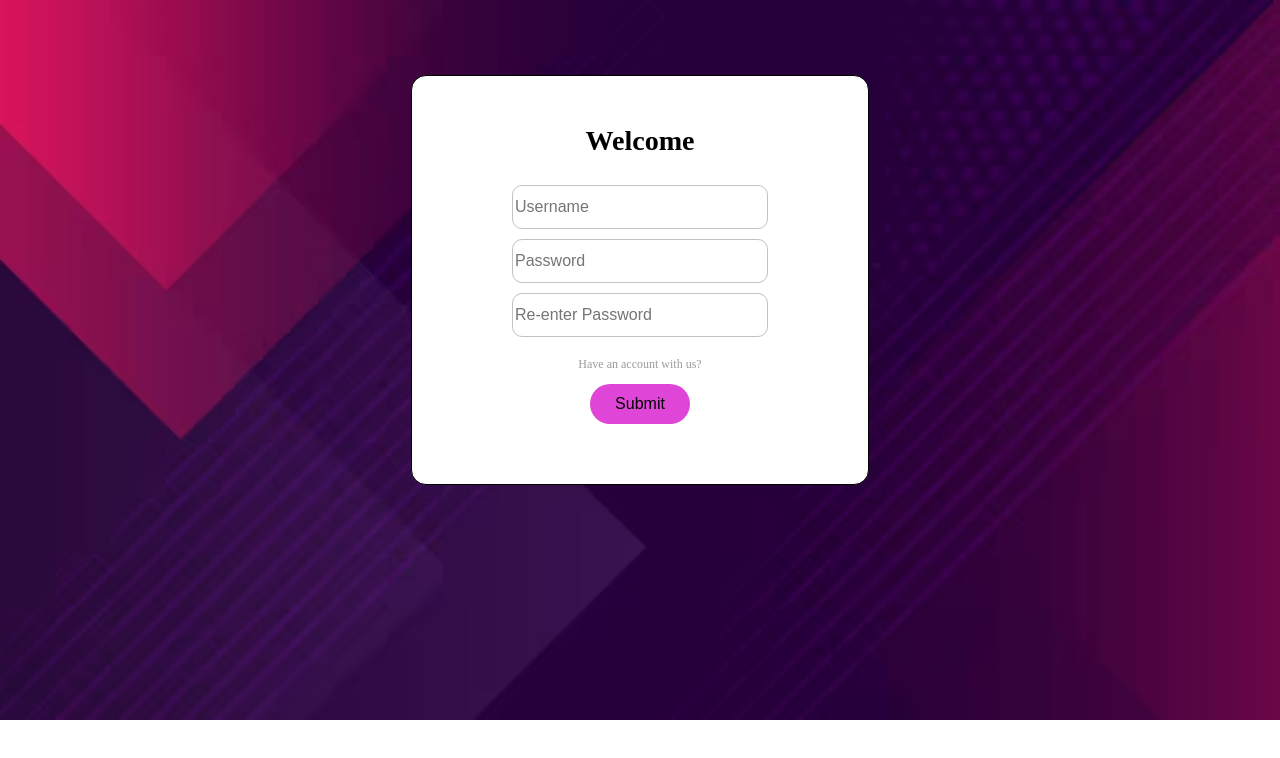
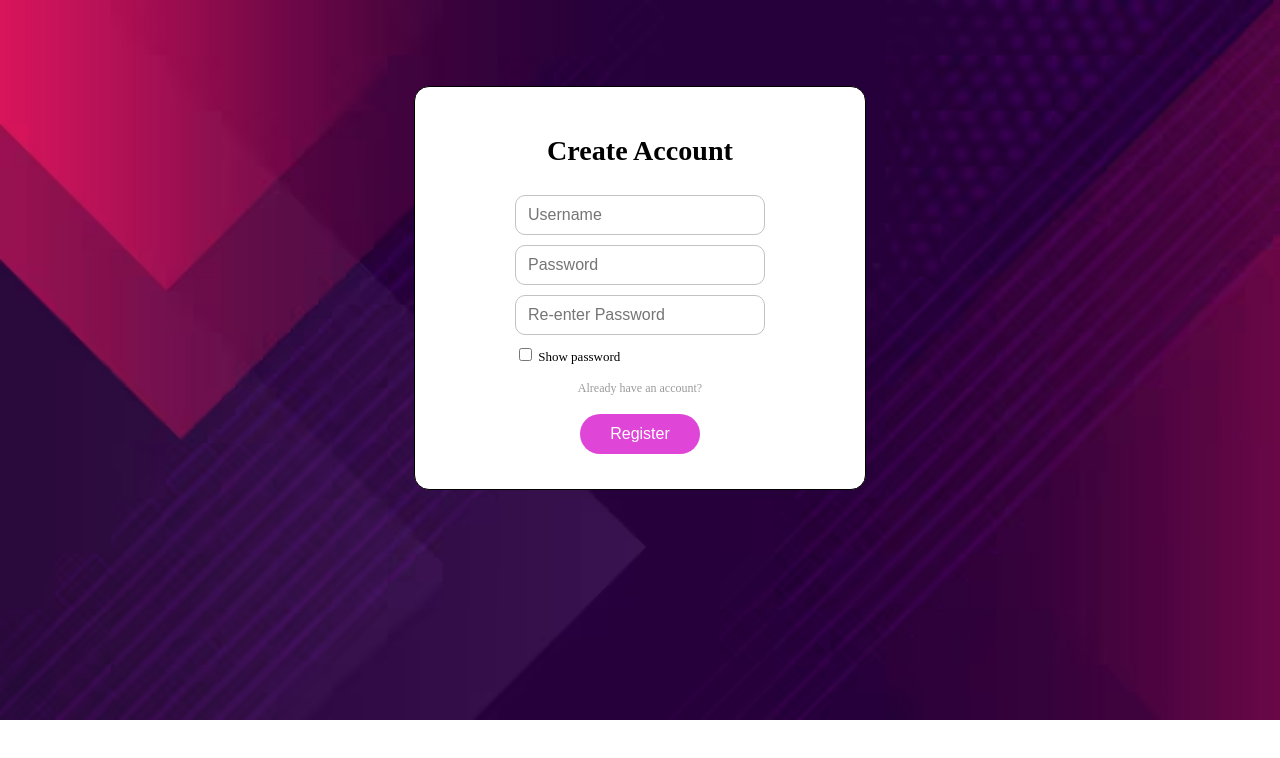
Before and after one commit to GoodNews-11/CS321-Calendar-Project, a plain HTML site: page client/register.html in a window 1280 px wide. Drawn offline with Linux system fonts and the light colour scheme.

Commit message:
Add files via upload

```diff
--- a/client/register.html
+++ b/client/register.html
@@ -1,25 +1,79 @@
 <!DOCTYPE html>
 <html>
 <head>
-        <title>Calendar</title>
+    <meta charset="UTF-8">
+    <title>Calendar - Register</title>
     <link rel="stylesheet" href="style-register.css">
 </head>
 <body>
-        <div class="register-box">
-            <h3>Welcome</h3>
-            <div class="register-input">
-                <input type="text" class="mytext" placeholder="Username">
+
+<div class="login-box">
+    <h3>Create Account</h3>
+
+    <form id="registerForm">
+
+        <div class="login-input">
+            <input type="text" id="regUsername" class="mytext" placeholder="Username" required>
         </div>
-            <div class="register-input">
-                <input type="text" class="mytext" placeholder="Password">
+
+        <div class="login-input">
+            <input type="password" id="regPassword" class="mytext" placeholder="Password" required>
         </div>
-            <div class="register-input">
-                <input type="text" class="mytext" placeholder="Re-enter Password">
+
+        <div class="login-input">
+            <input type="password" id="regConfirm" class="mytext" placeholder="Re-enter Password" required>
         </div>
-            <div>
-                <a href="login.html">Have an account with us?</a>
+
+        <div class="show-password-row">
+            <label>
+                <input type="checkbox" id="showRegisterPassword">
+                Show password
+            </label>
         </div>
-            <button>Submit</button>
+
+        <a href="login.html" class="login-box-account create-link">
+            Already have an account?
+        </a>
+
+        <button type="submit" class="auth-submit-btn">Register</button>
+    </form>
 </div>
+
+<script>
+const regPassword = document.getElementById("regPassword");
+const regConfirm = document.getElementById("regConfirm");
+const showRegisterPassword = document.getElementById("showRegisterPassword");
+
+showRegisterPassword.addEventListener("change", function () {
+    const type = this.checked ? "text" : "password";
+    regPassword.type = type;
+    regConfirm.type = type;
+});
+
+document.getElementById("registerForm").addEventListener("submit", function(e) {
+    e.preventDefault();
+
+    const username = document.getElementById("regUsername").value.trim();
+    const password = regPassword.value;
+    const confirm = regConfirm.value;
+
+    if (password !== confirm) {
+        alert("Passwords do not match!");
+        return;
+    }
+
+    const user = {
+        username,
+        password,
+        maskedPassword: "*".repeat(password.length),
+        createdAt: new Date().toISOString()
+    };
+
+    localStorage.setItem("currentCustomer", JSON.stringify(user));
+
+    window.location.href = "index.html";
+});
+</script>
+
 </body>
 </html>
--- a/client/style-register.css
+++ b/client/style-register.css
@@ -2,34 +2,23 @@ body{
     display: flex;
     justify-content: center;
     align-items: center;
-    margin-top:0px;
     height: 70vh;
     background-image: url('background.png');
     background-size: cover;
     background-repeat: no-repeat;
-    background-position: fixed;
 }
 
-.register-box{
+/* SAME BOX STYLE AS LOGIN */
+.login-box{
     background-color: white;
     text-align: center;
     border: 1px solid black;
-    padding-top: 20px;
-    padding-bottom: 60px;
-    padding-left: 100px;
-    padding-right: 100px;
+    padding: 20px 100px 35px;
     border-radius: 15px;
     font-size: 24px;
 }
 
-a:link, a:visited, a:hover, a:active {
-    text-decoration: none;
-    font-size: 12px;
-    color: rgb(156, 155, 155);
-    margin-bottom: 10px;
-}
-
-.register-input{
+.login-input{
     margin-bottom: 10px;
 }
 
@@ -39,15 +28,32 @@ a:link, a:visited, a:hover, a:active {
     font-size: 16px;
     border-radius: 10px;
     border: 1px solid rgb(194, 194, 194);
+    padding: 0 12px;
+    box-sizing: border-box;
 }
 
-button{
-    margin-top: 10px;
+.show-password-row{
+    text-align: left;
+    font-size: 13px;
+    margin: 8px 0 16px 0;
+}
+
+.auth-submit-btn{
+    margin-top: 18px;
     cursor: pointer;
     font-size: 16px;
-    width: 100px;
+    width: 120px;
     height: 40px;
     border-radius: 20px;
     background-color: rgb(223, 70, 215);
     border: none;
+    color: white;
 }
+
+a{
+    display: block;
+    font-size: 12px;
+    color: rgb(156, 155, 155);
+    text-decoration: none;
+    margin-top: 8px;
+}
```
Also changed, not shown: client/index.html (+1 -0 lines), client/index.js (+67 -9 lines). Lines whose indentation alone changed are shown as unchanged.
